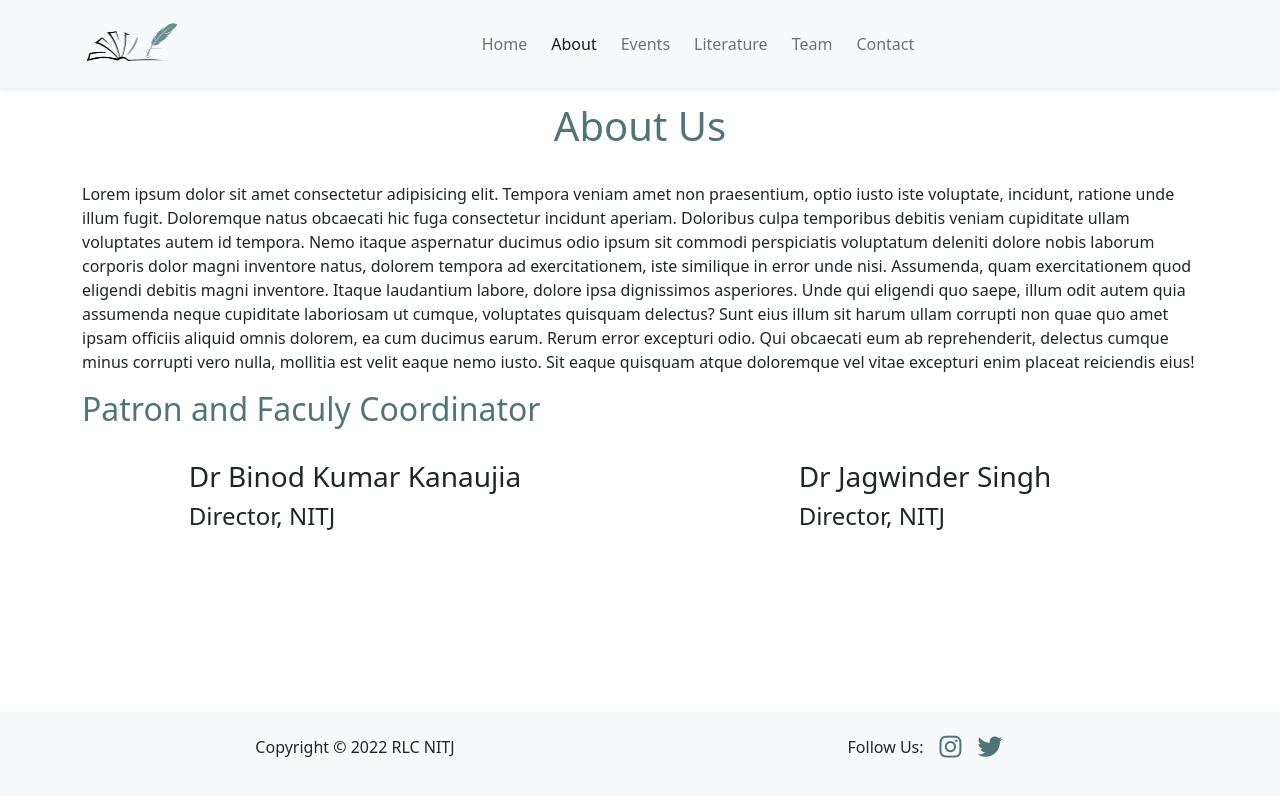
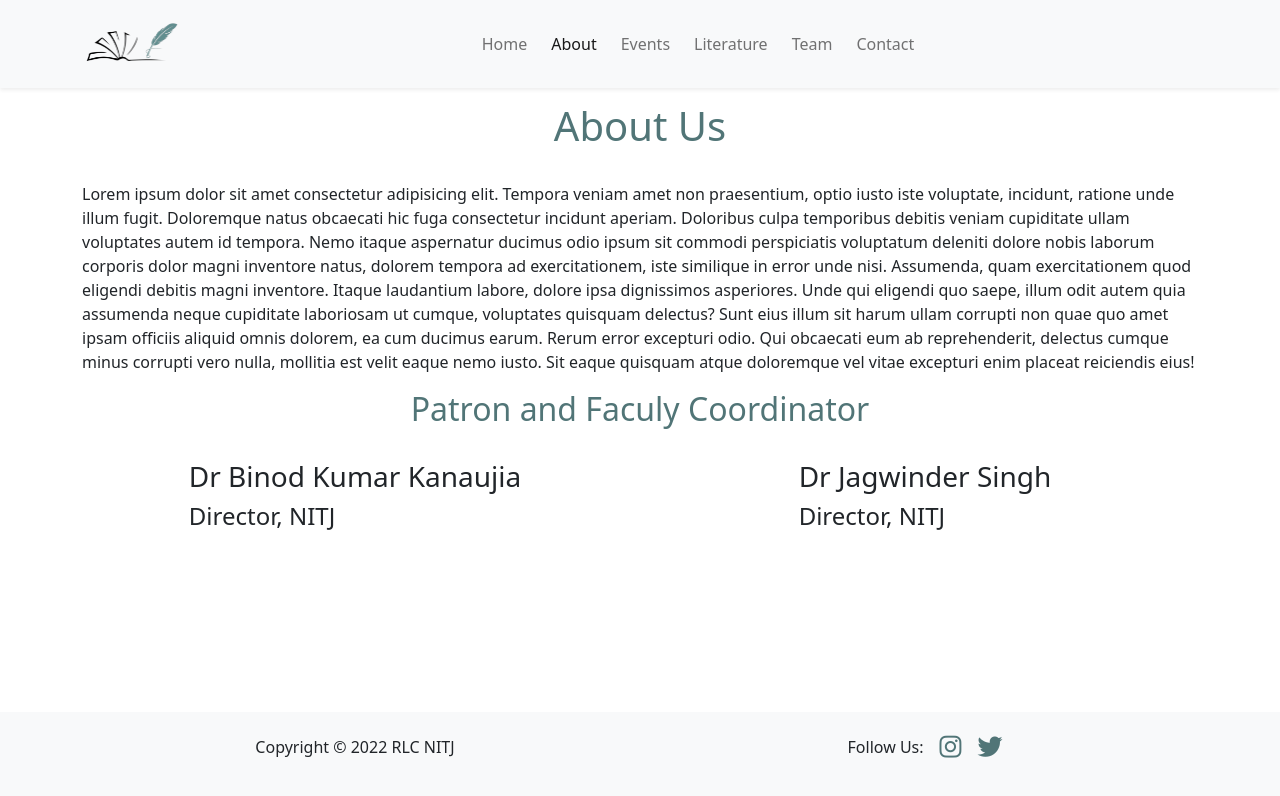
Before and after one commit to ssahibsingh/rlcwebsite, a React (Create React App) app: page /about in a window 1280 px wide. Shown: the top 796 px of the page. Built offline with nearby package versions, Linux system fonts and the light colour scheme; a web font is replaced by a local one.

Commit message:
modified

```diff
--- a/src/pages/About.jsx
+++ b/src/pages/About.jsx
@@ -29,7 +29,7 @@ const AboutPage = () => {
               vel vitae excepturi enim placeat reiciendis eius!
             </p>
 
-            <h2 className="headColor">Patron and Faculy Coordinator</h2>
+            <h2 className="headColor text-center">Patron and Faculy Coordinator</h2>
             <div className="row">
               <div className="col-md-6 d-flex justify-content-center">
                 <div>
```
